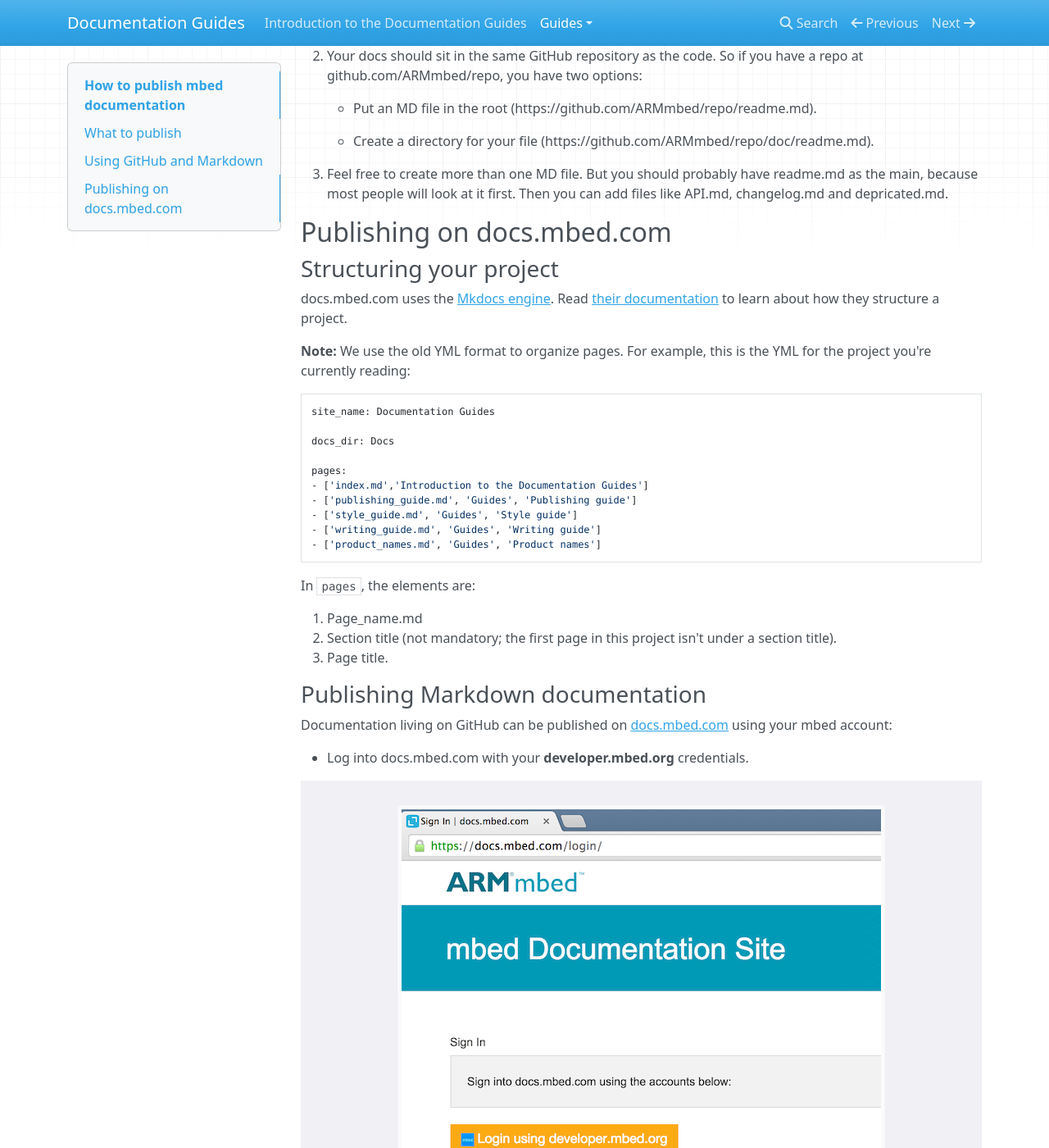
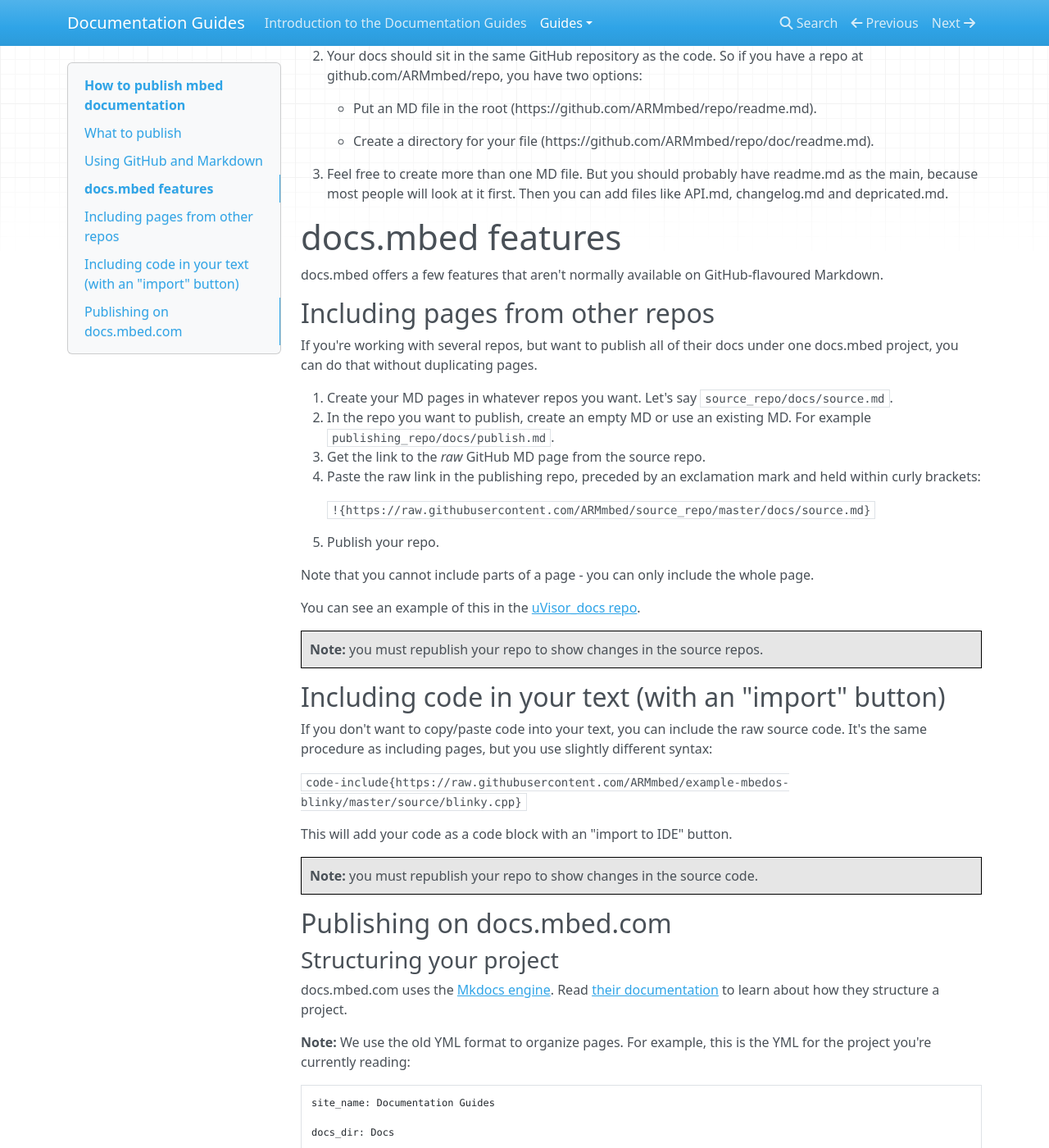
Before and after one commit to JoeTheGuitarist/documentation_docs, an MkDocs documentation site: the page built from Docs/publishing_guide.md, in a window 1280 px wide and 1400 px high, scrolled down 579 px. Shown: the whole window at 82% size. Built offline with MkDocs 1.6.1, drawn with Linux system fonts in a browser that asks for light colours; nearby versions of some CDN libraries; old or Windows-style settings are respelled for this version of MkDocs.

Commit message:
Adding stuff
About how to include pages and code

```diff
--- a/Docs/publishing_guide.md
+++ b/Docs/publishing_guide.md
@@ -29,6 +29,39 @@ Our documentation is written in Markdown and lives on GitHub:
 	* Create a directory for your file (https://github.com/ARMmbed/repo/doc/readme.md).
 
 3. Feel free to create more than one MD file. But you should probably have readme.md as the main, because most people will look at it first. Then you can add files like API.md, changelog.md and depricated.md.
+
+# docs.mbed features
+
+docs.mbed offers a few features that aren't normally available on GitHub-flavoured Markdown.
+
+## Including pages from other repos
+
+If you're working with several repos, but want to publish all of their docs under one docs.mbed project, you can do that without duplicating pages.
+
+1. Create your MD pages in whatever repos you want. Let's say ``source_repo/docs/source.md``.
+1. In the repo you want to publish, create an empty MD or use an existing MD. For example ``publishing_repo/docs/publish.md``.
+1. Get the link to the *raw* GitHub MD page from the source repo.
+1. Paste the raw link in the publishing repo, preceded by an exclamation mark and held within curly brackets:
+
+	``!{https://raw.githubusercontent.com/ARMmbed/source_repo/master/docs/source.md}``
+
+1. Publish your repo.
+
+Note that you cannot include parts of a page - you can only include the whole page.
+
+You can see an example of this in the [uVisor_docs repo](https://github.com/ARMmbed/uvisor_docs).
+
+<span style="background-color:#E6E6E6;border:1px solid #000;display:block; height:100%; padding:10px">**Note:** you must republish your repo to show changes in the source repos.</span>
+
+## Including code in your text (with an "import" button)
+
+If you don't want to copy/paste code into your text, you can include the raw source code. It's the same procedure as including pages, but you use slightly different syntax:
+
+``code-include{https://raw.githubusercontent.com/ARMmbed/example-mbedos-blinky/master/source/blinky.cpp}``
+
+This will add your code as a code block with an "import to IDE" button.
+
+<span style="background-color:#E6E6E6;border:1px solid #000;display:block; height:100%; padding:10px">**Note:** you must republish your repo to show changes in the source code.</span>
 
 ## Publishing on docs.mbed.com
 
```
